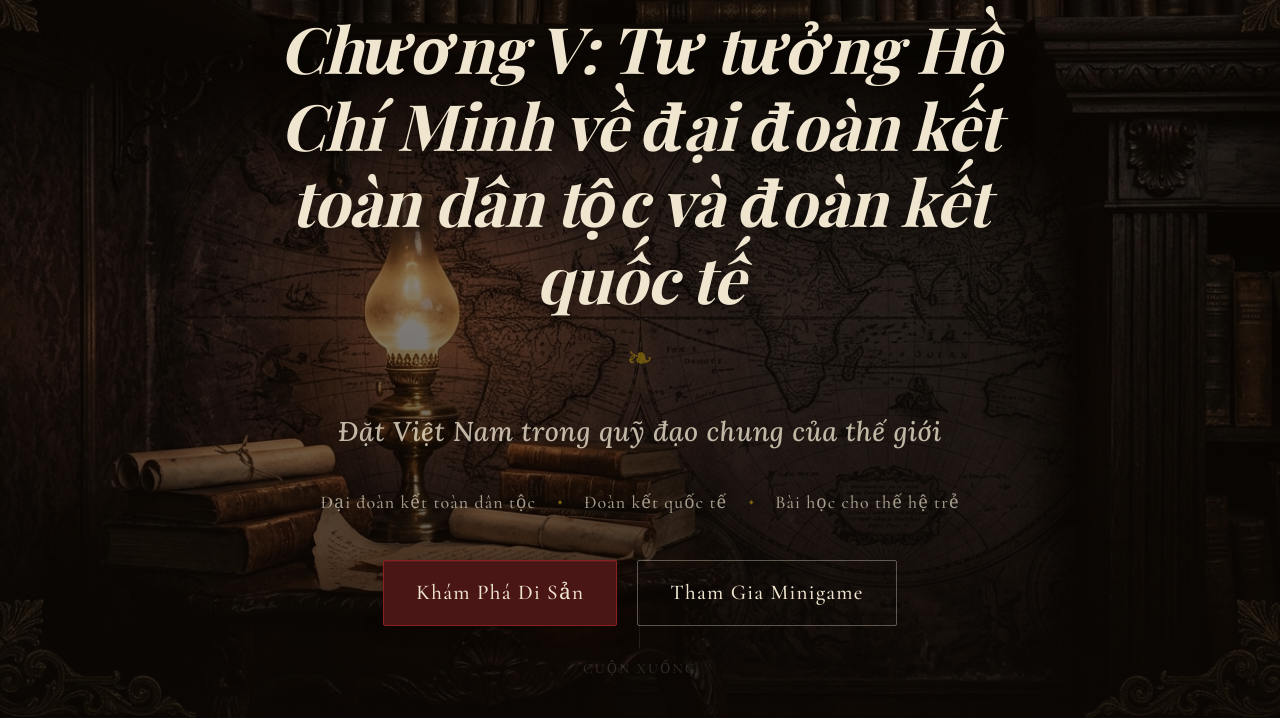
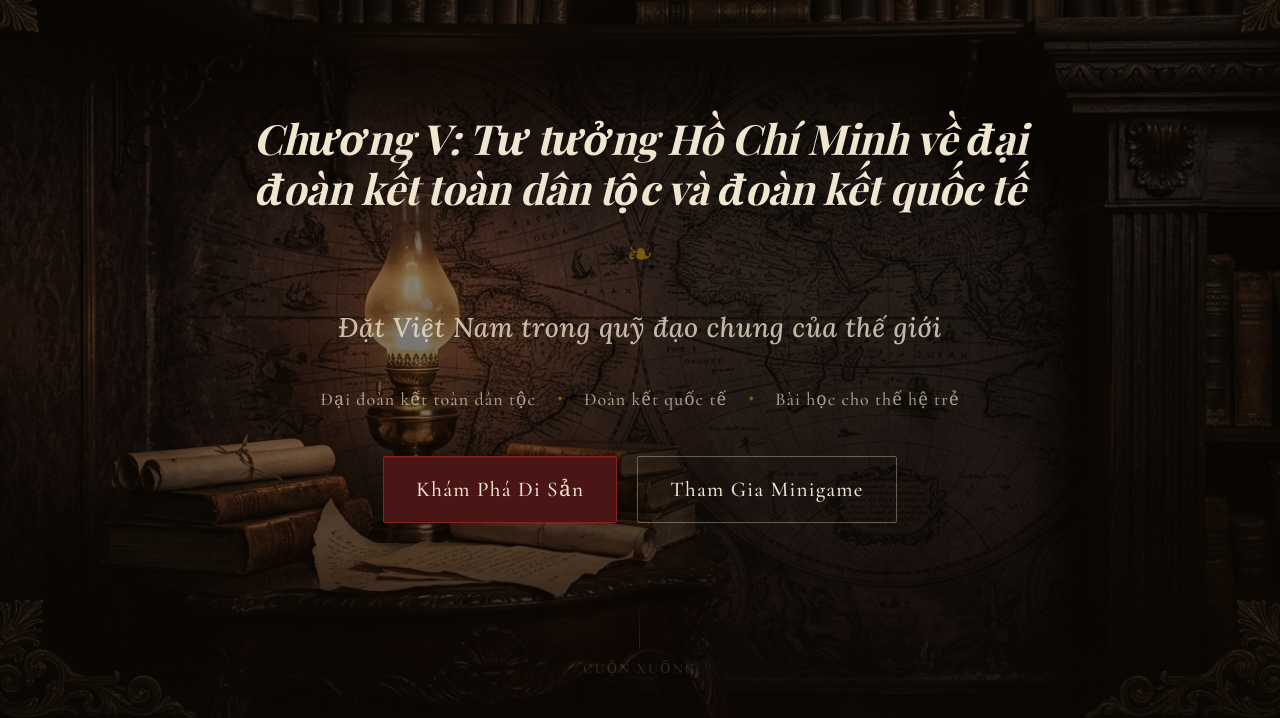
Before and after one commit to khoa025ne/HCM-202, a plain HTML site: page index.html in a window 1280 px wide. Shown: the part 82-800 px from the top of the page. Drawn offline with nearby package versions, Linux system fonts and the light colour scheme; a web font is replaced by a local one.

Commit message:
Reduce hero title size for long chapter heading

```diff
--- a/style.css
+++ b/style.css
@@ -331,7 +331,7 @@ ul { list-style: none; }
 
 .hero-title {
   font-family: var(--ff-heading);
-  font-size: clamp(2.2rem, 5.5vw, var(--fs-5xl));
+  font-size: clamp(1.6rem, 3.5vw, 2.6rem);
   font-weight: 700;
   font-style: italic;
   color: var(--clr-parchment);
```
